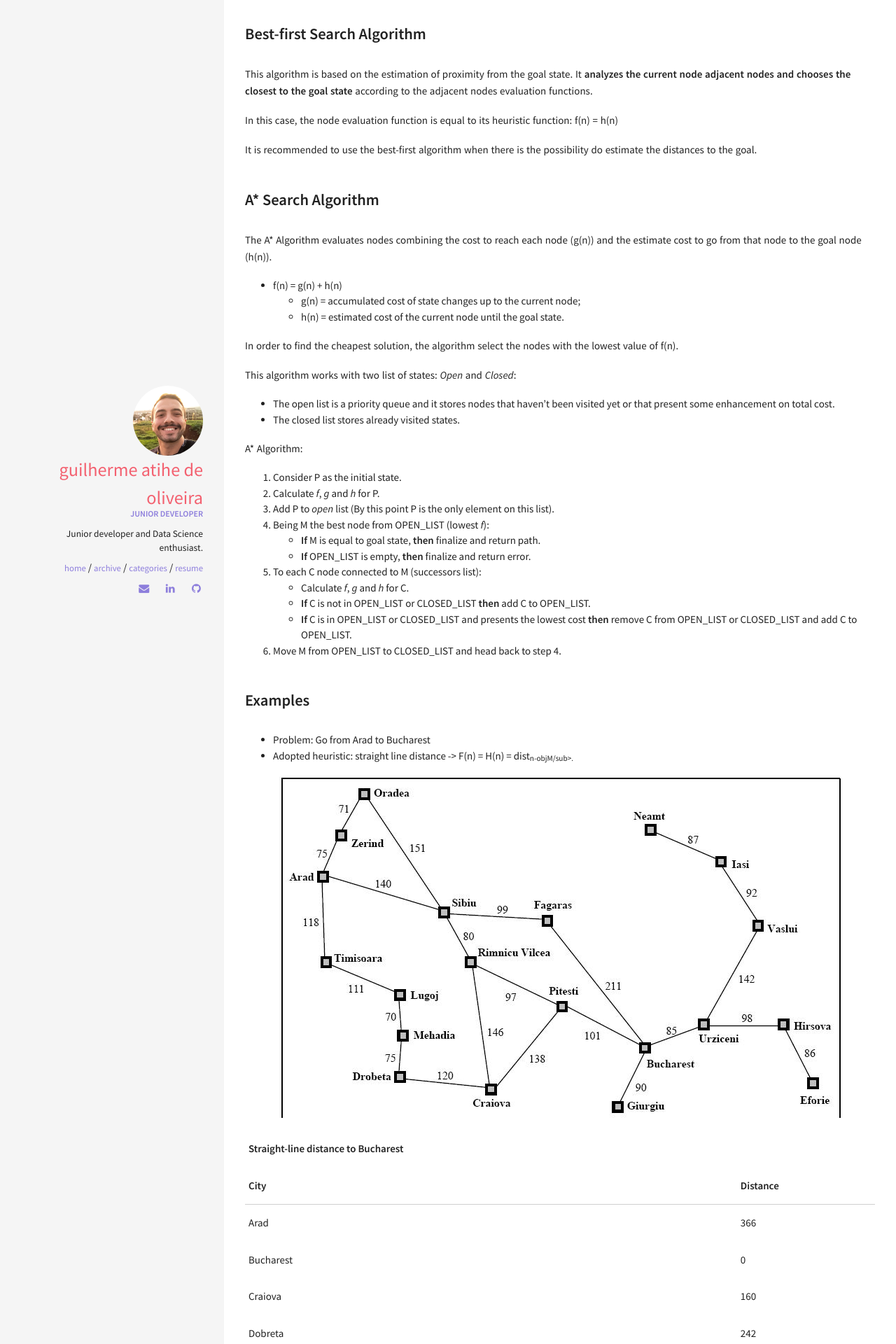
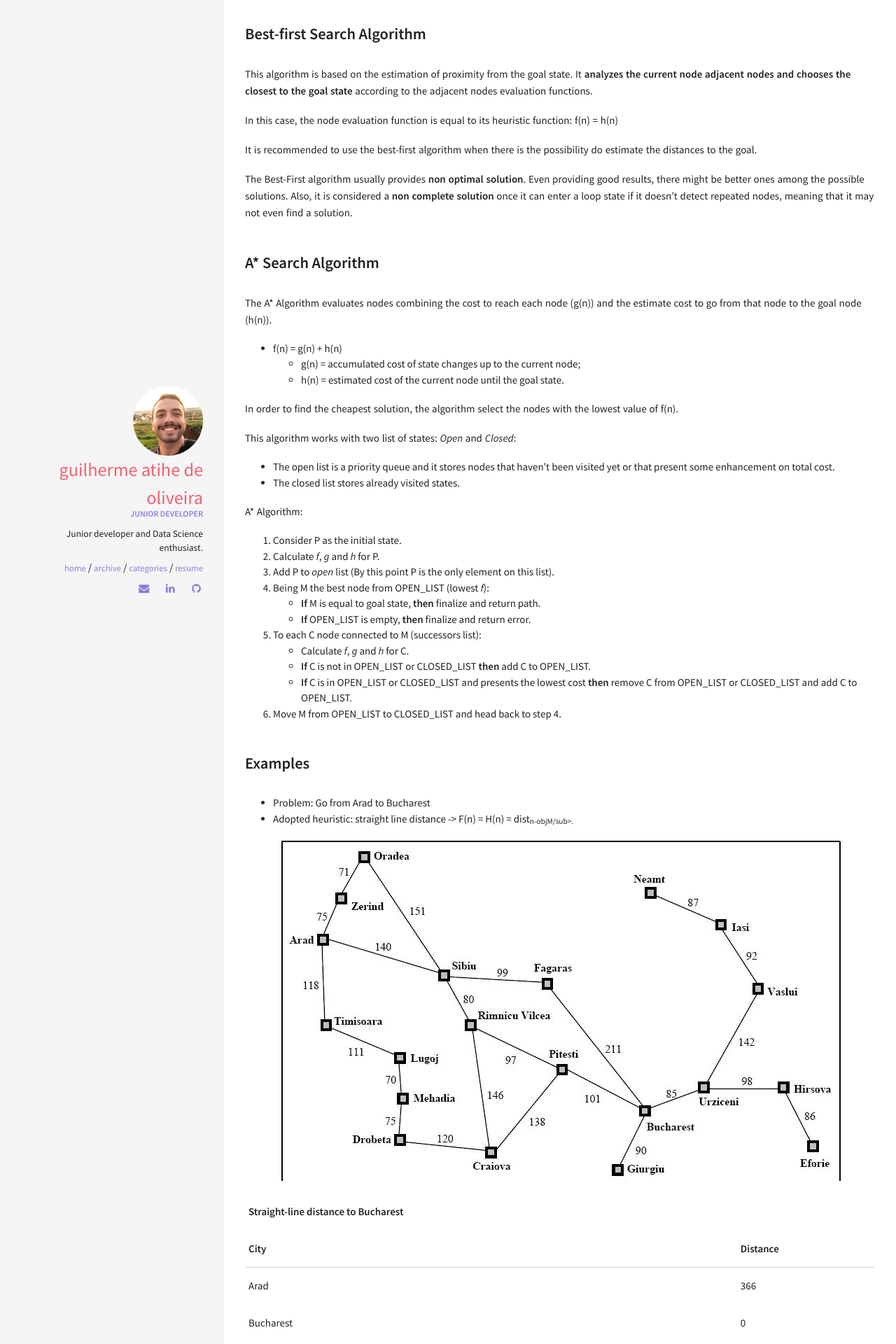
Before and after one commit to gatihe/guiati9.dev, a Jekyll site: the page built from _posts/2020-04-22-heuristic_searches.md, in a window 1280 px wide. Shown: the part 1744-3664 px from the top of the page at 70% size. Built offline with Jekyll 4.4.1, drawn with Linux system fonts in a browser that asks for light colours.

Commit message:
Update 2020-04-22-heuristic_searches.md

```diff
--- a/_posts/2020-04-22-heuristic_searches.md
+++ b/_posts/2020-04-22-heuristic_searches.md
@@ -54,6 +54,8 @@ This algorithm is based on the estimation of proximity from the goal state. It _
 In this case, the node evaluation function is equal to its heuristic function: f(n) = h(n)
 
 It is recommended to use the best-first algorithm when there is the possibility do estimate the distances to the goal.
+
+The Best-First algorithm usually provides __non optimal solution__. Even providing good results, there might be better ones among the possible solutions. Also, it is considered a __non complete solution__ once it can enter a loop state if it doesn't detect repeated nodes, meaning that it may not even find a solution.
 
 ### A* Search Algorithm
 
```
